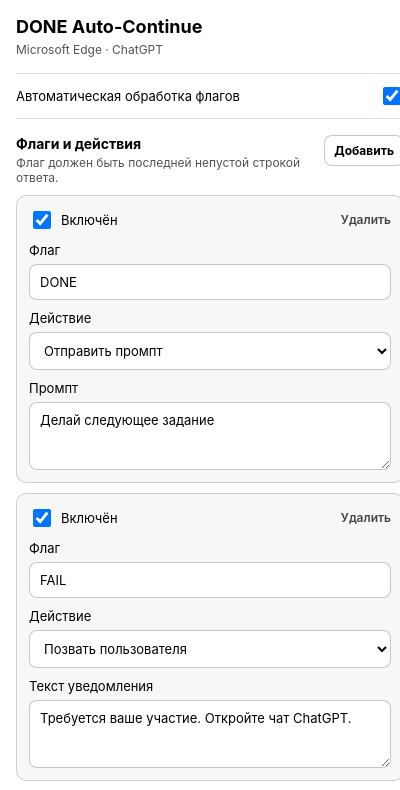
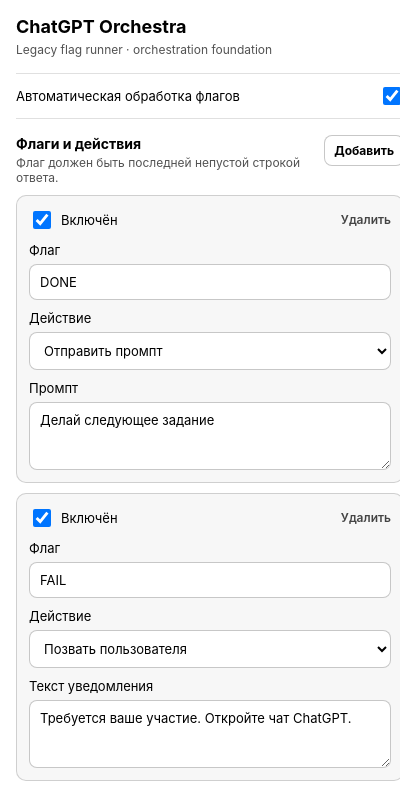
Before and after one commit to VadimAlekseyevich/ChatGPT-Orchestra, a browser extension: page popup.html in a window 400 px wide. Shown: the top 790 px of the page. Drawn offline with Linux system fonts and the light colour scheme.

Commit message:
chore: update popup branding

```diff
--- a/popup.html
+++ b/popup.html
@@ -3,14 +3,14 @@
 <head>
   <meta charset="utf-8" />
   <meta name="viewport" content="width=device-width, initial-scale=1" />
-  <title>ChatGPT DONE Auto-Continue</title>
+  <title>ChatGPT Orchestra</title>
   <link rel="stylesheet" href="popup.css" />
 </head>
 <body>
   <main class="panel">
     <header>
-      <h1>DONE Auto-Continue</h1>
-      <p>Microsoft Edge · ChatGPT</p>
+      <h1>ChatGPT Orchestra</h1>
+      <p>Legacy flag runner · orchestration foundation</p>
     </header>
 
     <label class="toggle-row">
@@ -47,7 +47,7 @@
 
     <div id="status" role="status" aria-live="polite"></div>
 
-    <p class="hint">Фактическая задержка = базовая задержка + случайное значение от 0 до указанной добавки. Поставьте 0, чтобы отключить рандом. Для действия «Позвать пользователя» расширение остановит цикл, сфокусирует вкладку и покажет диалог.</p>
+    <p class="hint">Текущий alpha сохраняет legacy-механизм флагов как foundation будущего Orchestra Core. Фактическая задержка = базовая задержка + случайное значение от 0 до указанной добавки. Поставьте 0, чтобы отключить рандом. Для действия «Позвать пользователя» расширение остановит цикл, сфокусирует вкладку и покажет диалог.</p>
   </main>
 
   <template id="ruleTemplate">
```
